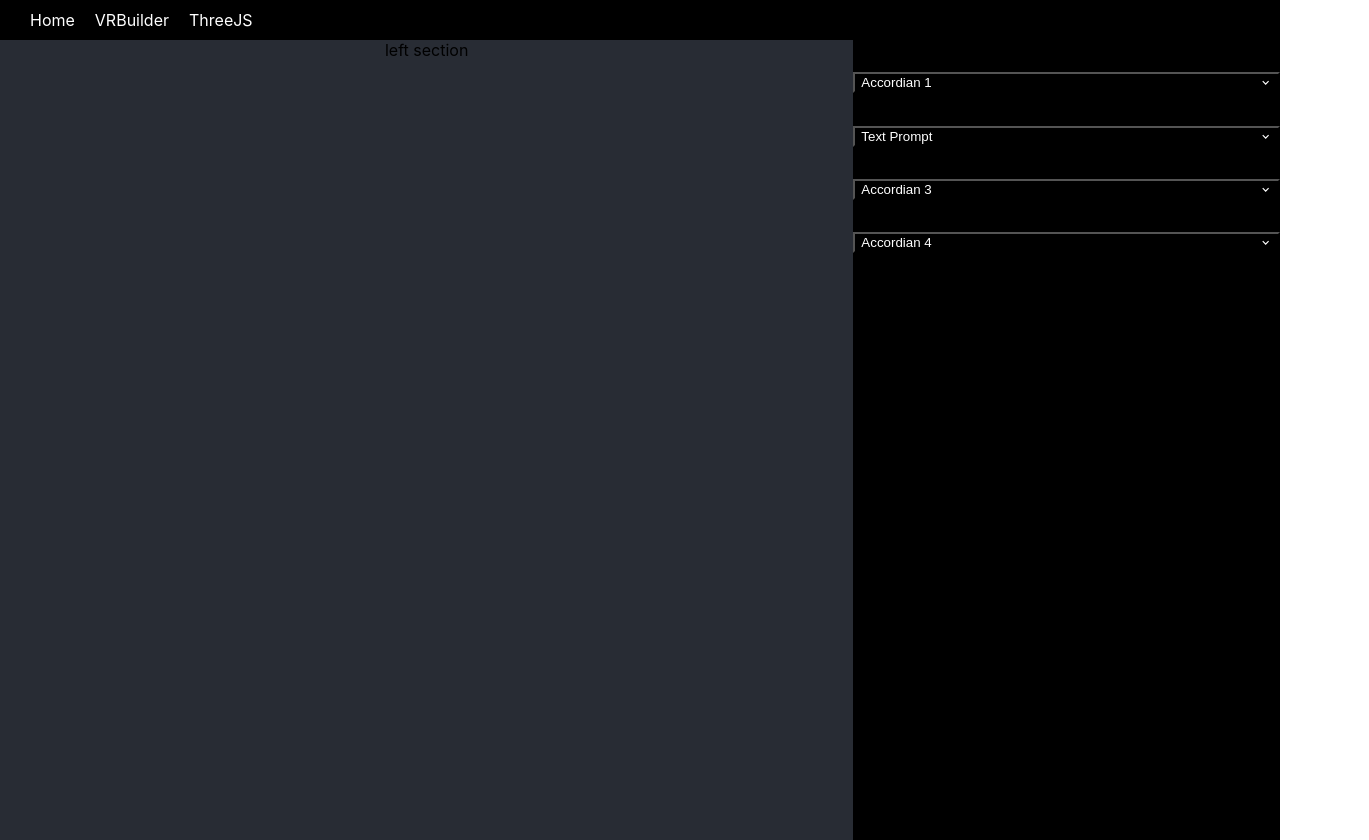
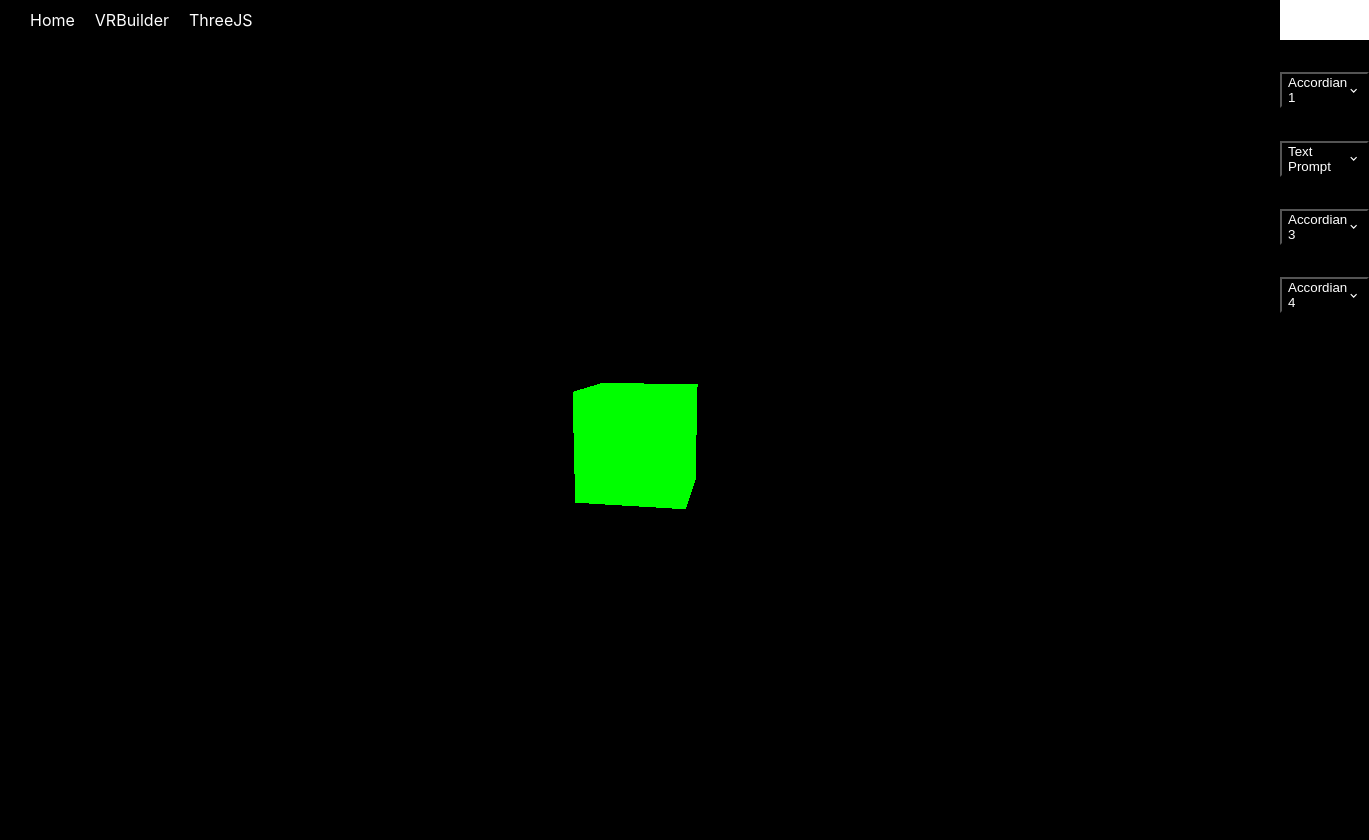
Before and after one commit to HowardHuang1/Hack-SC-X, a React (Create React App) app in the folder hacksc/: page /vrbuilder in a window 1280 px wide. Shown: the whole page, 1369 px wide, since content can reach past the window. Built offline with nearby package versions, Linux system fonts and the light colour scheme.

Commit message:
Update VRBuilder.js

```diff
--- a/hacksc/src/components/VRBuilder.js
+++ b/hacksc/src/components/VRBuilder.js
@@ -1,4 +1,4 @@
-import React, { useState } from 'react'
+import React, { useState, useEffect, useRef } from 'react'
 import "./VRBuilder.css"
 import {
     Box,
@@ -15,7 +15,53 @@ import {
     Button,
   } from "@chakra-ui/react";
 
+import * as THREE from 'three';
+
 function VRBuilder() {
+    const ThreeScene = () => {
+        const scene = useRef(new THREE.Scene());
+        const camera = useRef(new THREE.PerspectiveCamera(75, window.innerWidth / window.innerHeight, 0.1, 1000));
+        const renderer = useRef(new THREE.WebGLRenderer());
+
+        const mount = useRef(null);
+
+        useEffect(() => {
+            const { current: cameraInstance } = camera;
+            const { current: rendererInstance } = renderer;
+            const { current: sceneInstance } = scene;
+
+            rendererInstance.setSize(window.innerWidth, window.innerHeight);
+            mount.current.appendChild(rendererInstance.domElement);
+
+            const geometry = new THREE.BoxGeometry();
+            const material = new THREE.MeshBasicMaterial({ color: 0x00ff00 });
+            const cube = new THREE.Mesh(geometry, material);
+            sceneInstance.add(cube);
+
+            cameraInstance.position.z = 5;
+
+            const animate = () => {
+            requestAnimationFrame(animate);
+            cube.rotation.x += 0.01;
+            cube.rotation.y += 0.01;
+            rendererInstance.render(sceneInstance, cameraInstance);
+            };
+
+            animate();
+        }, []);
+
+        return (
+            <div
+              style={{
+                width: '66.67%', // 2/3 of the page width
+                float: 'left',   // Left-aligned
+              }}
+              ref={mount}
+            />
+        );
+    };
+
+    ///////
     const [response, setResponse] = useState("");
     const [textPrompt, setTextPrompt] = useState('');
     const handleChange = (event) => {
@@ -31,7 +77,7 @@ function VRBuilder() {
   return (
     <div className="web-screen-partition">
         <div className="web-left-section">
-            left section
+            <ThreeScene />
         </div>
         <div className="web-right-section">
         <Accordion allowToggle allowMultiple w="100%">
```
